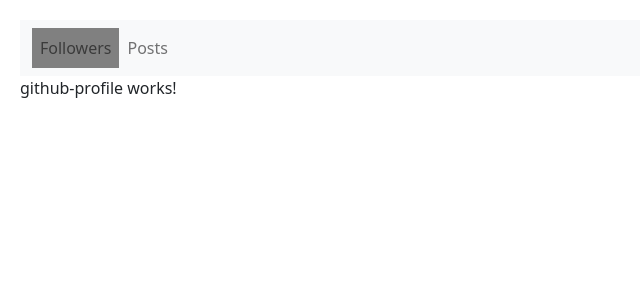
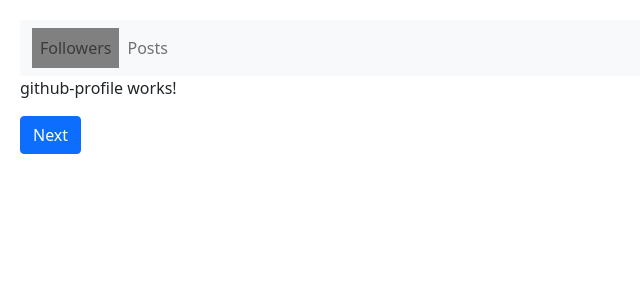
Before and after one commit to kamlesh19971/hello-world, an Angular app: page /followers/1 in a window 1280 px wide. Shown: the top 300 px of the page, without its empty margins (0-640 px from the left). Built offline with nearby package versions, Linux system fonts and the light colour scheme.

Commit message:
Obsevable

```diff
--- a/src/app/github-profile/github-profile.component.html
+++ b/src/app/github-profile/github-profile.component.html
@@ -1,3 +1,5 @@
-<p>
-  github-profile works!
-</p>
+<p>github-profile works!</p>
+
+<button [routerLink]="['/followers', 1234]" class="btn btn-primary">
+  Next
+</button>
--- a/src/app/github-profile/github-profile.component.ts
+++ b/src/app/github-profile/github-profile.component.ts
@@ -11,12 +11,21 @@ export class GithubProfileComponent implements OnInit {
   constructor(private route: ActivatedRoute) { }
 
   ngOnInit() {
+
+    // snapshot based
+    let id = this.route.snapshot.paramMap.get("id");
+    console.log(id);
+
+
+    // Subscription
     this.route.paramMap
       .subscribe(params => {
         let id = params.get("id");
-        console.log(id ? +id : id);
+        console.log(id);
 
       });
+
   }
 
+
 }
```
